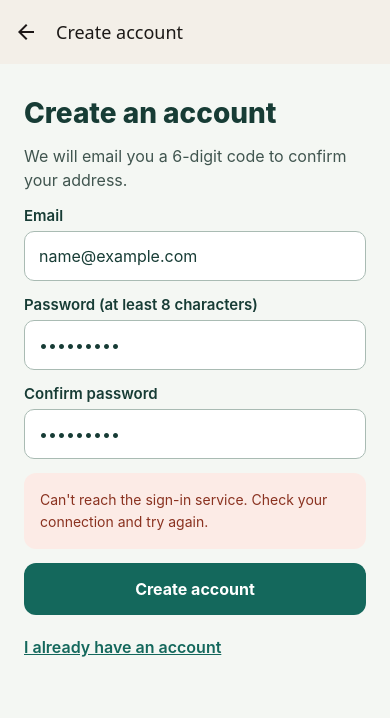
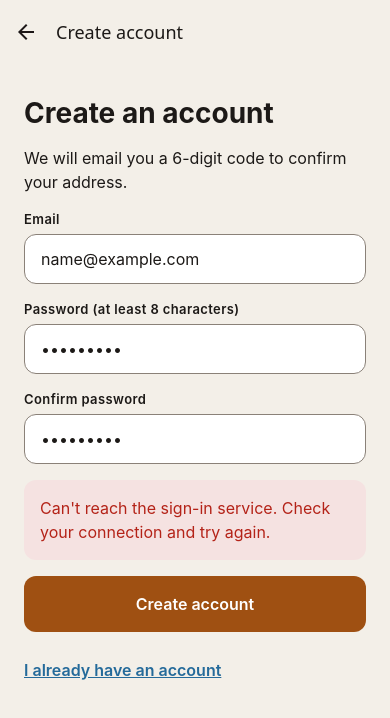
Before and after one commit to frappuo/ScopePilot, a React Native app in the folder frontend/: screen /SignUp in a window 390 px wide. Both pictures are taken after typing "name@example.com", "Sample123", "Sample123" into the empty fields and a click on the button "Create account". Shown: the top 718 px of the page. Built offline with nearby package versions, Linux system fonts and the light colour scheme; no server answers.

Commit message:
Restyle shared UI primitives with theme tokens

```diff
--- a/frontend/src/components/ui.tsx
+++ b/frontend/src/components/ui.tsx
@@ -1,79 +1,158 @@
 import type { ReactNode } from 'react';
-import { ActivityIndicator, KeyboardAvoidingView, Platform, Pressable, ScrollView, StyleSheet, Text, TextInput, View, type TextInputProps } from 'react-native';
+import { ActivityIndicator, KeyboardAvoidingView, Platform, Pressable, ScrollView, StyleSheet, Text, TextInput, View, type StyleProp, type TextInputProps, type TextProps, type ViewStyle } from 'react-native';
 import { SafeAreaView } from 'react-native-safe-area-context';
+import { useTheme } from '../theme/ThemeProvider';
+import type { Theme, TypeVariant } from '../theme/tokens';
 
-// Shared building blocks for the auth and account screens, in the existing app palette.
+// Shared building blocks for the auth and account screens. Every colour and size comes from the theme.
+
+type ButtonVariant = 'primary' | 'secondary' | 'ghost' | 'destructive';
+type NoticeKind = 'error' | 'info' | 'success' | 'warning';
+type TextTone = 'default' | 'muted' | 'accent' | 'danger';
+
+function typeStyle(theme: Theme, variant: TypeVariant) {
+  const { maxFontSizeMultiplier: _cap, ...style } = theme.type[variant];
+  return style;
+}
+
+export function makeUiStyles(theme: Theme) {
+  const { colors, spacing, radius, layout } = theme;
+  return StyleSheet.create({
+    safe: { flex: 1, backgroundColor: colors.canvas },
+    flex: { flex: 1 },
+    center: { flex: 1, alignItems: 'center', justifyContent: 'center', backgroundColor: colors.canvas },
+    page: { padding: spacing.xl, gap: spacing.lg, width: '100%', maxWidth: layout.maxWidth, alignSelf: 'center', paddingBottom: spacing.xxl + spacing.sm },
+    card: { backgroundColor: colors.surface, borderRadius: radius.card, padding: spacing.lg, gap: spacing.sm, ...theme.elevation },
+    cardMuted: { backgroundColor: colors.surfaceMuted, borderRadius: radius.card, padding: spacing.lg, gap: spacing.sm },
+    display: typeStyle(theme, 'display'),
+    title: { ...typeStyle(theme, 'title'), marginTop: spacing.sm },
+    headline: typeStyle(theme, 'headline'),
+    body: typeStyle(theme, 'body'),
+    label: typeStyle(theme, 'label'),
+    caption: typeStyle(theme, 'caption'),
+    toneDefault: { color: colors.text },
+    toneMuted: { color: colors.textMuted },
+    toneAccent: { color: colors.accent },
+    toneDanger: { color: colors.danger },
+    field: { gap: spacing.xs + spacing.xxs },
+    input: {
+      ...typeStyle(theme, 'body'), backgroundColor: colors.surface, borderColor: colors.borderStrong, borderRadius: radius.control,
+      borderWidth: 1, color: colors.text, minHeight: 48, paddingHorizontal: spacing.lg, paddingVertical: spacing.md,
+    },
+    button: { borderRadius: radius.control, paddingHorizontal: spacing.lg, paddingVertical: spacing.lg, alignItems: 'center', justifyContent: 'center', minHeight: 52 },
+    primary: { backgroundColor: colors.accent },
+    secondary: { borderWidth: 1, borderColor: colors.borderStrong },
+    ghost: {},
+    destructive: { backgroundColor: colors.danger },
+    buttonText: { ...typeStyle(theme, 'body'), fontWeight: '600' },
+    onFilled: { color: colors.onAccent },
+    onPlain: { color: colors.accent },
+    dim: { opacity: 0.5 },
+    link: { minHeight: layout.minTouch, justifyContent: 'center', alignSelf: 'flex-start' },
+    linkText: { ...typeStyle(theme, 'body'), fontWeight: '600', color: colors.info, textDecorationLine: 'underline' },
+    notice: { padding: spacing.lg, borderRadius: radius.control },
+    error: { backgroundColor: colors.dangerSoft }, errorText: { color: colors.danger },
+    info: { backgroundColor: colors.infoSoft }, infoText: { color: colors.text },
+    success: { backgroundColor: colors.successSoft }, successText: { color: colors.success },
+    warning: { backgroundColor: colors.warningSoft }, warningText: { color: colors.warning },
+  });
+}
+
+type UiStyles = ReturnType<typeof makeUiStyles>;
+
+// One style sheet per theme object; the provider keeps the theme stable while the scheme is unchanged.
+const stylesByTheme = new WeakMap<Theme, UiStyles>();
+
+function useUiStyles(): [UiStyles, Theme] {
+  const theme = useTheme();
+  let styles = stylesByTheme.get(theme);
+  if (!styles) { styles = makeUiStyles(theme); stylesByTheme.set(theme, styles); }
+  return [styles, theme];
+}
+
+const TONES: Record<TextTone, 'toneDefault' | 'toneMuted' | 'toneAccent' | 'toneDanger'> = {
+  default: 'toneDefault', muted: 'toneMuted', accent: 'toneAccent', danger: 'toneDanger',
+};
+
+const NOTICE_TEXT: Record<NoticeKind, 'errorText' | 'infoText' | 'successText' | 'warningText'> = {
+  error: 'errorText', info: 'infoText', success: 'successText', warning: 'warningText',
+};
 
 export function Screen({ children, edges = ['bottom', 'left', 'right'] }: { children: ReactNode; edges?: ('top' | 'bottom' | 'left' | 'right')[] }) {
+  const [styles, theme] = useUiStyles();
   return <SafeAreaView edges={edges} style={styles.safe}>
     <KeyboardAvoidingView behavior={Platform.OS === 'ios' ? 'padding' : 'height'} style={styles.flex}>
-      <ScrollView contentContainerStyle={styles.page} keyboardShouldPersistTaps="handled">
+      <ScrollView contentContainerStyle={styles.page} keyboardShouldPersistTaps="handled"
+        indicatorStyle={theme.scheme === 'dark' ? 'white' : 'default'}>
         {children}
       </ScrollView>
     </KeyboardAvoidingView>
   </SafeAreaView>;
 }
 
+export function Card({ children, tone = 'surface', style }: { children: ReactNode; tone?: 'surface' | 'muted'; style?: StyleProp<ViewStyle> }) {
+  const [styles] = useUiStyles();
+  return <View style={[tone === 'surface' ? styles.card : styles.cardMuted, style]}>{children}</View>;
+}
+
+export function AppText({ variant = 'body', tone, style, ...props }: TextProps & { variant?: TypeVariant; tone?: TextTone }) {
+  const [styles, theme] = useUiStyles();
+  const color = tone ?? (variant === 'label' || variant === 'caption' ? 'muted' : 'default');
+  return <Text maxFontSizeMultiplier={theme.type[variant].maxFontSizeMultiplier} {...props}
+    style={[styles[variant], styles[TONES[color]], style]} />;
+}
+
 export function Title({ children }: { children: ReactNode }) {
-  return <Text accessibilityRole="header" style={styles.title}>{children}</Text>;
+  return <AppText accessibilityRole="header" variant="title">{children}</AppText>;
 }
 
 export function Body({ children }: { children: ReactNode }) {
-  return <Text style={styles.body}>{children}</Text>;
+  return <AppText variant="body">{children}</AppText>;
 }
 
 export function Field({ label, ...input }: TextInputProps & { label: string }) {
+  const [styles, theme] = useUiStyles();
   return <View style={styles.field}>
-    <Text style={styles.label}>{label}</Text>
-    <TextInput accessibilityLabel={label} placeholderTextColor="#7b8d86" style={styles.input} {...input} />
+    <AppText variant="label" tone="default">{label}</AppText>
+    <TextInput accessibilityLabel={label} placeholderTextColor={theme.colors.textMuted}
+      selectionColor={theme.colors.accent} cursorColor={theme.colors.accent}
+      keyboardAppearance={theme.scheme === 'dark' ? 'dark' : 'light'}
+      maxFontSizeMultiplier={theme.type.body.maxFontSizeMultiplier} style={styles.input} {...input} />
   </View>;
 }
 
 export function Button({ title, onPress, disabled, busy, variant = 'primary' }: {
-  title: string; onPress: () => void; disabled?: boolean; busy?: boolean; variant?: 'primary' | 'secondary';
+  title: string; onPress: () => void; disabled?: boolean; busy?: boolean; variant?: ButtonVariant;
 }) {
+  const [styles, theme] = useUiStyles();
   const inactive = Boolean(disabled || busy);
+  const filled = variant === 'primary' || variant === 'destructive';
   return <Pressable accessibilityRole="button" accessibilityState={{ disabled: inactive, busy: Boolean(busy) }}
     disabled={inactive} onPress={onPress}
-    style={({ pressed }) => [styles.button, variant === 'primary' ? styles.primary : styles.secondary, (inactive || pressed) && styles.dim]}>
-    {busy ? <ActivityIndicator color={variant === 'primary' ? '#fff' : '#14685c'} />
-      : <Text style={variant === 'primary' ? styles.primaryText : styles.secondaryText}>{title}</Text>}
+    style={({ pressed }) => [styles.button, styles[variant], (inactive || pressed) && styles.dim]}>
+    {busy ? <ActivityIndicator color={filled ? theme.colors.onAccent : theme.colors.accent} />
+      : <Text maxFontSizeMultiplier={theme.type.body.maxFontSizeMultiplier}
+        style={[styles.buttonText, filled ? styles.onFilled : styles.onPlain]}>{title}</Text>}
   </Pressable>;
 }
 
 export function LinkButton({ title, onPress, disabled }: { title: string; onPress: () => void; disabled?: boolean }) {
+  const [styles, theme] = useUiStyles();
   return <Pressable accessibilityRole="link" disabled={disabled} onPress={onPress} style={({ pressed }) => [styles.link, (pressed || disabled) && styles.dim]}>
-    <Text style={styles.linkText}>{title}</Text>
+    <Text maxFontSizeMultiplier={theme.type.body.maxFontSizeMultiplier} style={styles.linkText}>{title}</Text>
   </Pressable>;
 }
 
-export function Notice({ kind, children }: { kind: 'error' | 'info'; children: ReactNode }) {
+export function Notice({ kind, children }: { kind: NoticeKind; children: ReactNode }) {
+  const [styles, theme] = useUiStyles();
   return <View accessibilityRole={kind === 'error' ? 'alert' : undefined} accessibilityLiveRegion="polite"
-    style={kind === 'error' ? styles.error : styles.info}>
-    <Text style={kind === 'error' ? styles.errorText : styles.infoText}>{children}</Text>
+    style={[styles.notice, styles[kind]]}>
+    <Text maxFontSizeMultiplier={theme.type.body.maxFontSizeMultiplier}
+      style={[styles.body, styles[NOTICE_TEXT[kind]]]}>{children}</Text>
   </View>;
 }
 
 export function Loading() {
-  return <View style={styles.center}><ActivityIndicator color="#14685c" size="large" /></View>;
+  const [styles, theme] = useUiStyles();
+  return <View style={styles.center}><ActivityIndicator color={theme.colors.accent} size="large" /></View>;
 }
-
-const styles = StyleSheet.create({
-  safe: { flex: 1, backgroundColor: '#f4f7f3' },
-  flex: { flex: 1 },
-  center: { flex: 1, alignItems: 'center', justifyContent: 'center', backgroundColor: '#f4f7f3' },
-  page: { padding: 24, gap: 14, width: '100%', maxWidth: 680, alignSelf: 'center', paddingBottom: 40 },
-  title: { fontSize: 28, fontWeight: '800', color: '#173c35', marginTop: 8 },
-  body: { fontSize: 16, lineHeight: 24, color: '#40554f' },
-  field: { gap: 6 },
-  label: { fontSize: 15, fontWeight: '600', color: '#173c35' },
-  input: { backgroundColor: '#fff', borderColor: '#a9bbb3', borderRadius: 10, borderWidth: 1, color: '#173c35', fontSize: 16, padding: 14 },
-  button: { borderRadius: 12, padding: 16, alignItems: 'center', justifyContent: 'center', minHeight: 52 },
-  primary: { backgroundColor: '#14685c' }, primaryText: { color: '#fff', fontSize: 16, fontWeight: '700' },
-  secondary: { borderWidth: 1, borderColor: '#14685c' }, secondaryText: { color: '#14685c', fontSize: 16, fontWeight: '600' },
-  dim: { opacity: 0.5 },
-  link: { paddingVertical: 8, alignSelf: 'flex-start' },
-  linkText: { color: '#14685c', fontSize: 16, fontWeight: '600', textDecorationLine: 'underline' },
-  error: { padding: 16, backgroundColor: '#fcebe6', borderRadius: 12 }, errorText: { color: '#8a3220', lineHeight: 22 },
-  info: { padding: 16, backgroundColor: '#e7eee8', borderRadius: 12 }, infoText: { color: '#173c35', lineHeight: 22 },
-});
```
Also changed, not shown: 1 other file (tests, documents, lock files or other folders).
